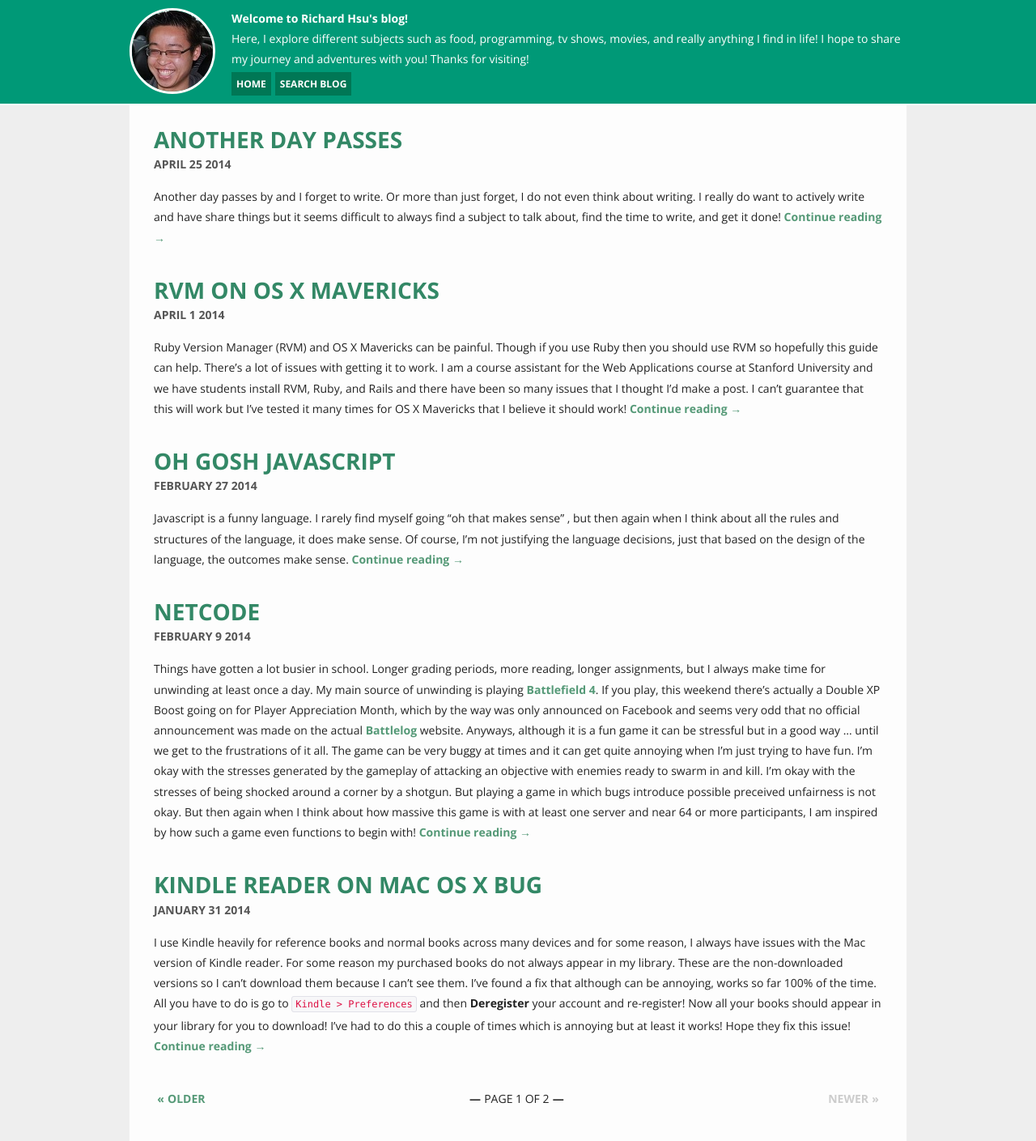
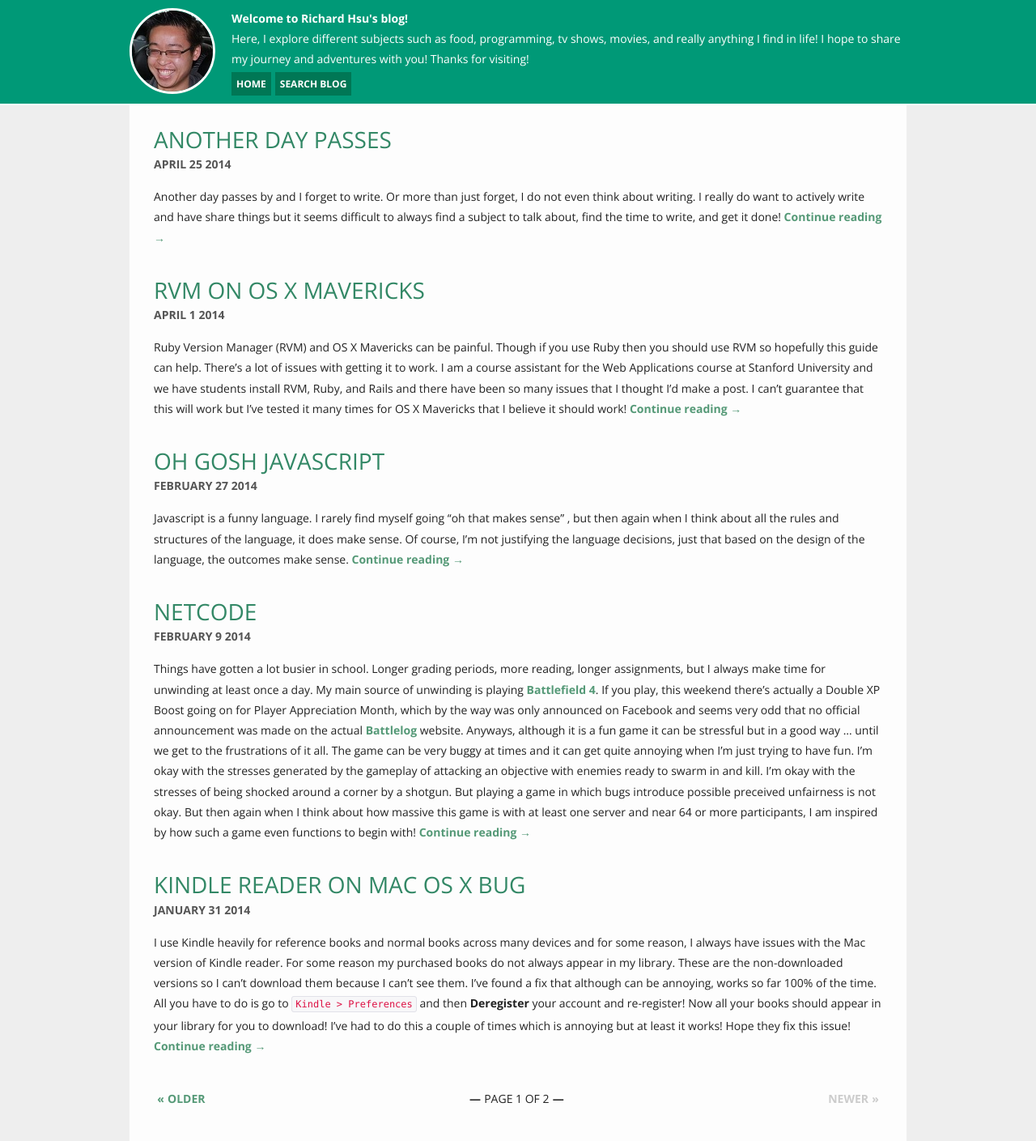
Before and after one commit to richardhsu/richardhsu.github.io, a Jekyll site: the page built from index.html, in a window 1280 px wide. Shown: the whole page at 81% size. Built offline with Jekyll 4.4.1, drawn with Linux system fonts in a browser that asks for light colours; Markdown is read by kramdown in place of the engine named in the settings; the list of posts is cut into pages by our own code.

Commit message:
Fix for link h1 font weight.

```diff
--- a/css/style.css
+++ b/css/style.css
@@ -14,7 +14,7 @@ body {
   padding: 0;
 }
 
-h1 {
+h1, h1 a:link, h1 a:visited, h1 a:hover, h1 a:active{
   font-weight: normal;
 }
 
```
